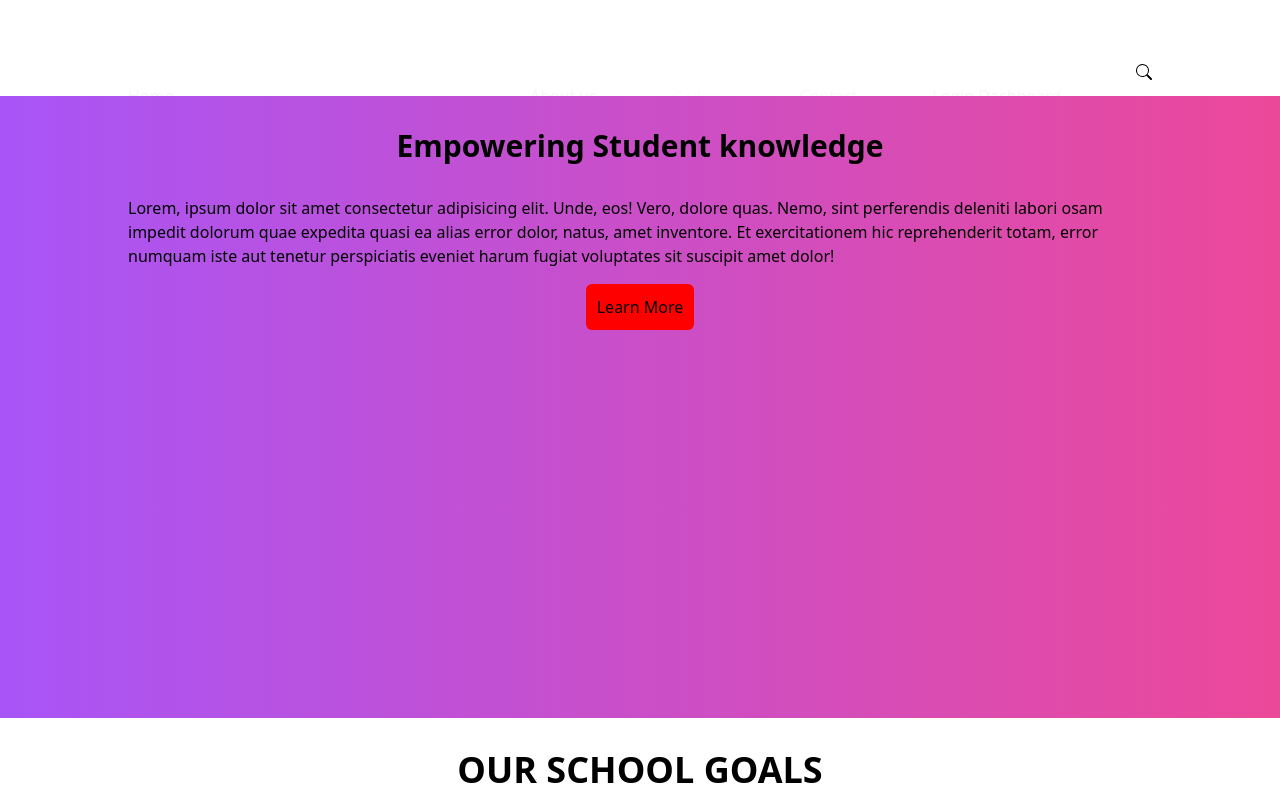
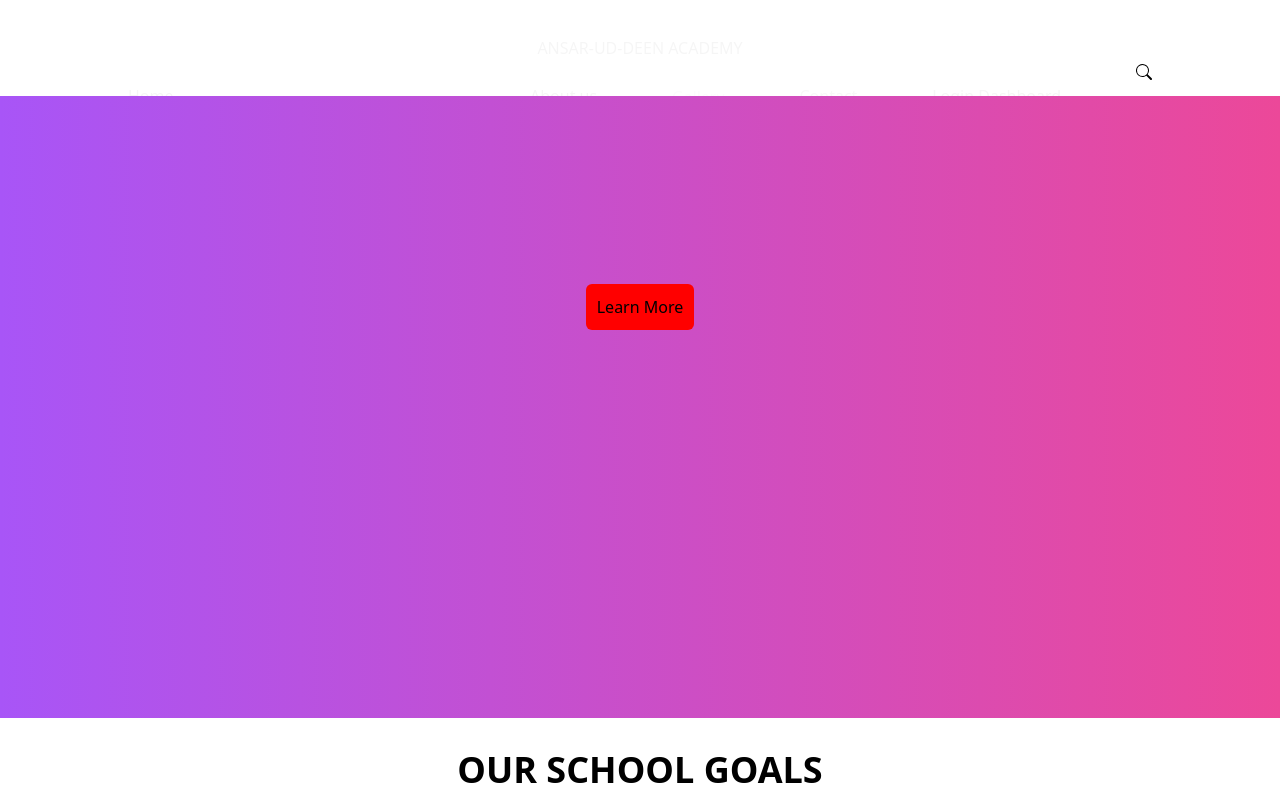
Before and after one commit to lil-dev16/ansar-academy, a React (Create React App) app: page / in a window 1280 px wide. Shown: the top 800 px of the page. Built offline with nearby package versions, Linux system fonts and the light colour scheme.

Commit message:
gsap text

```diff
--- a/src/components/Hero.jsx
+++ b/src/components/Hero.jsx
@@ -5,13 +5,15 @@ const Hero = () => {
 
   useEffect(()=> {
     gsap.from('.circ-con', {opacity:0, duration:2, delay: 2, y: 45, stagger: .2});
+    gsap.from('.hero-header', {opacity:0, duration:2, delay: 1, y: 45 });
+    gsap.from('.hero-text', {opacity:0, duration:2, delay: 2, y: 45 });
   }, [])
   return (
     <div className='bg-gradient-to-r from-purple-500 to-pink-500 min-h-[50vh] '>
         <div className='bg-r grid pb-[2rem] '>
 
-        <h1 className='text-3xl font-bold text-center py-[2rem]'>Empowering Student knowledge</h1>
-        <p>Lorem, ipsum dolor sit amet consectetur
+        <h1 className='text-3xl font-bold text-center py-[2rem] hero-header'>Empowering Student knowledge</h1>
+        <p className='hero-text'>Lorem, ipsum dolor sit amet consectetur
             adipisicing elit. Unde, eos! Vero, dolore
              quas. Nemo, sint perferendis deleniti labori
              osam impedit dolorum quae expedita quasi ea
--- a/src/components/Navbar.jsx
+++ b/src/components/Navbar.jsx
@@ -21,7 +21,7 @@ const Navbar = () => {
   });
   useEffect(()=> {
     gsap.from('.nav__item', {opacity: 0, duration: 3, delay: 2, y: 25, ease:'expo.out', stagger: .2});
-    gsap.from('.school_name', {opacity: 0, duration: 3, delay: 3, y: 25, ease:'expo.out'})
+    gsap.from('.school_name', {opacity: 0, duration: 3, delay: 1, y: 25, ease:'expo.out'})
   }, [])
 
   const handleClick = () => {
```
